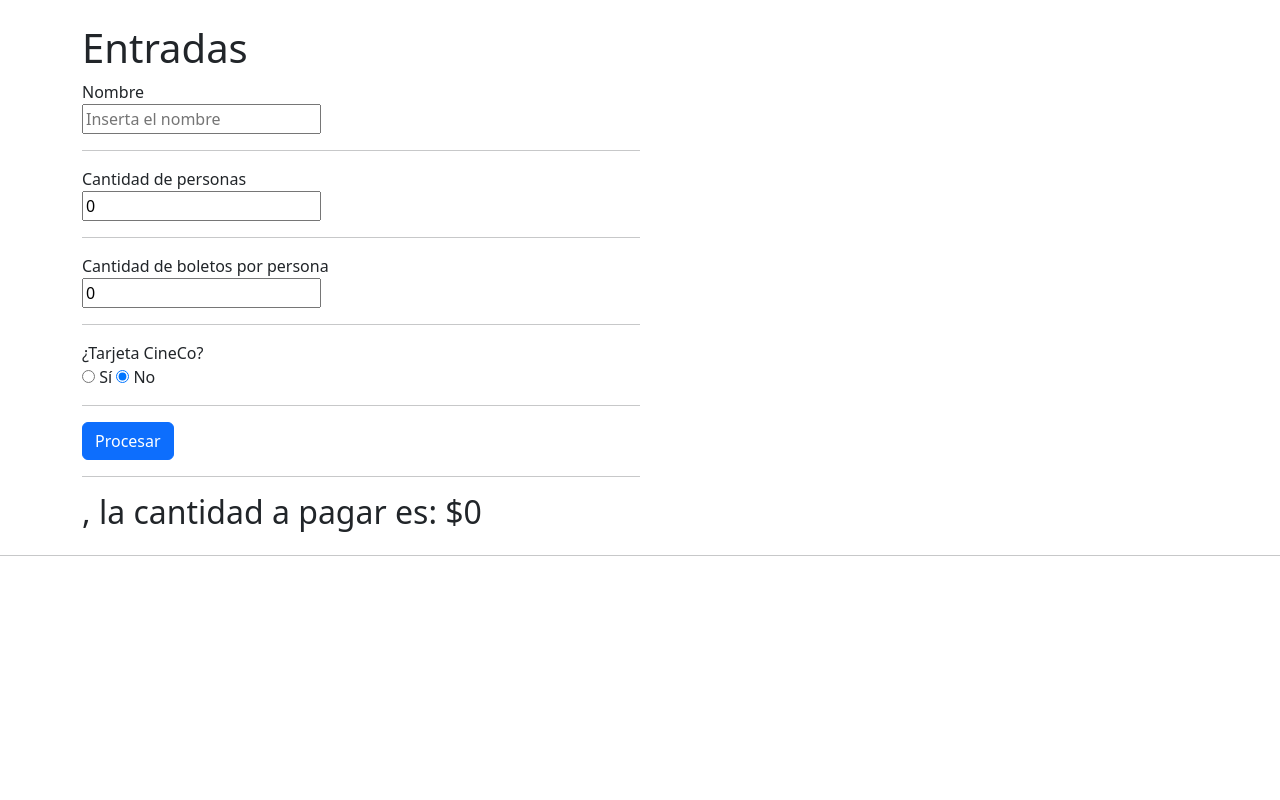
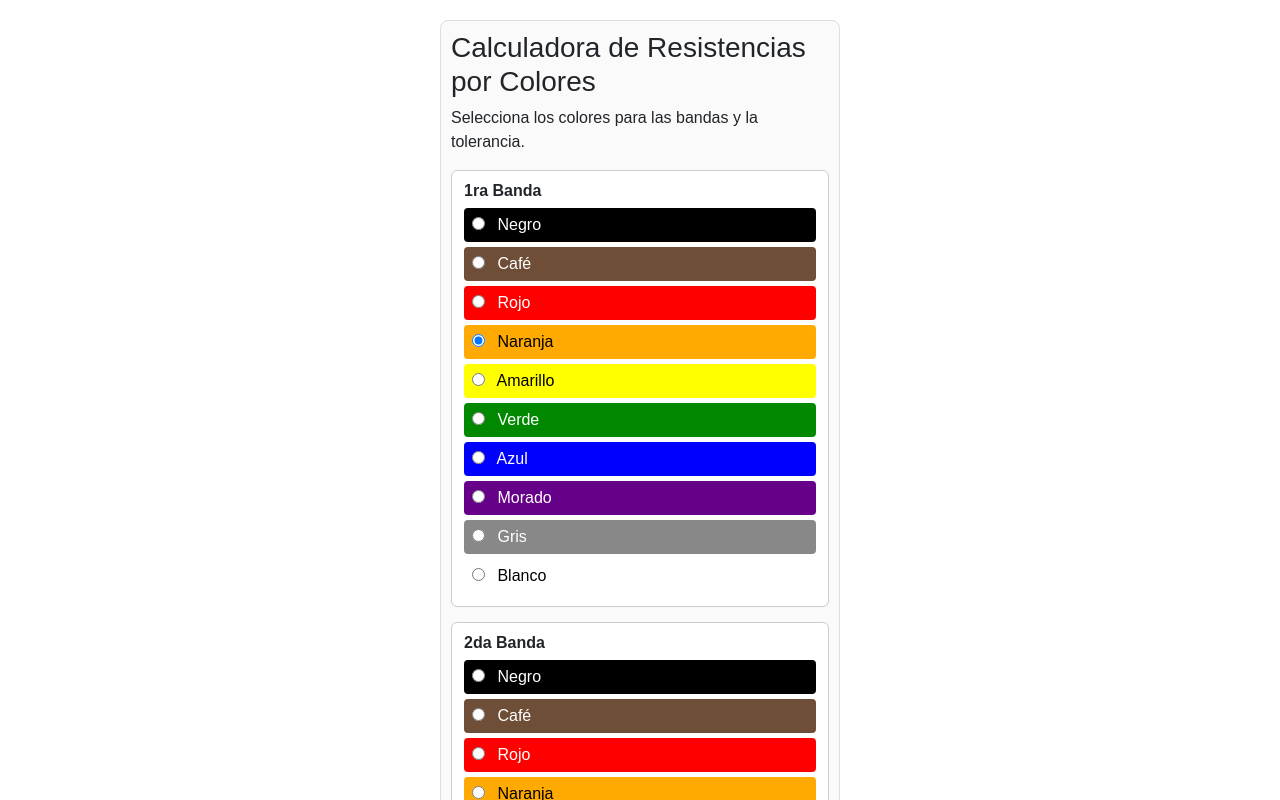
Before and after one commit to IEVN1003-22000979/baseAngular03, an Angular app: page / in a window 1280 px wide. Shown: the top 800 px of the page. Built offline with nearby package versions, Linux system fonts and the light colour scheme.

Commit message:
Resistencias

```diff
--- a/src/app/app.component.html
+++ b/src/app/app.component.html
@@ -5,8 +5,8 @@
 
 <!--   <app-heroes-list></app-heroes-list> -->
 <!--<app-operas-bas/>-->
-<app-cinepolis></app-cinepolis>
-<!--<app-colores/> -->
+<!-- <app-cinepolis></app-cinepolis> -->
+<app-colores/>
 
 <router-outlet/>
 
```
